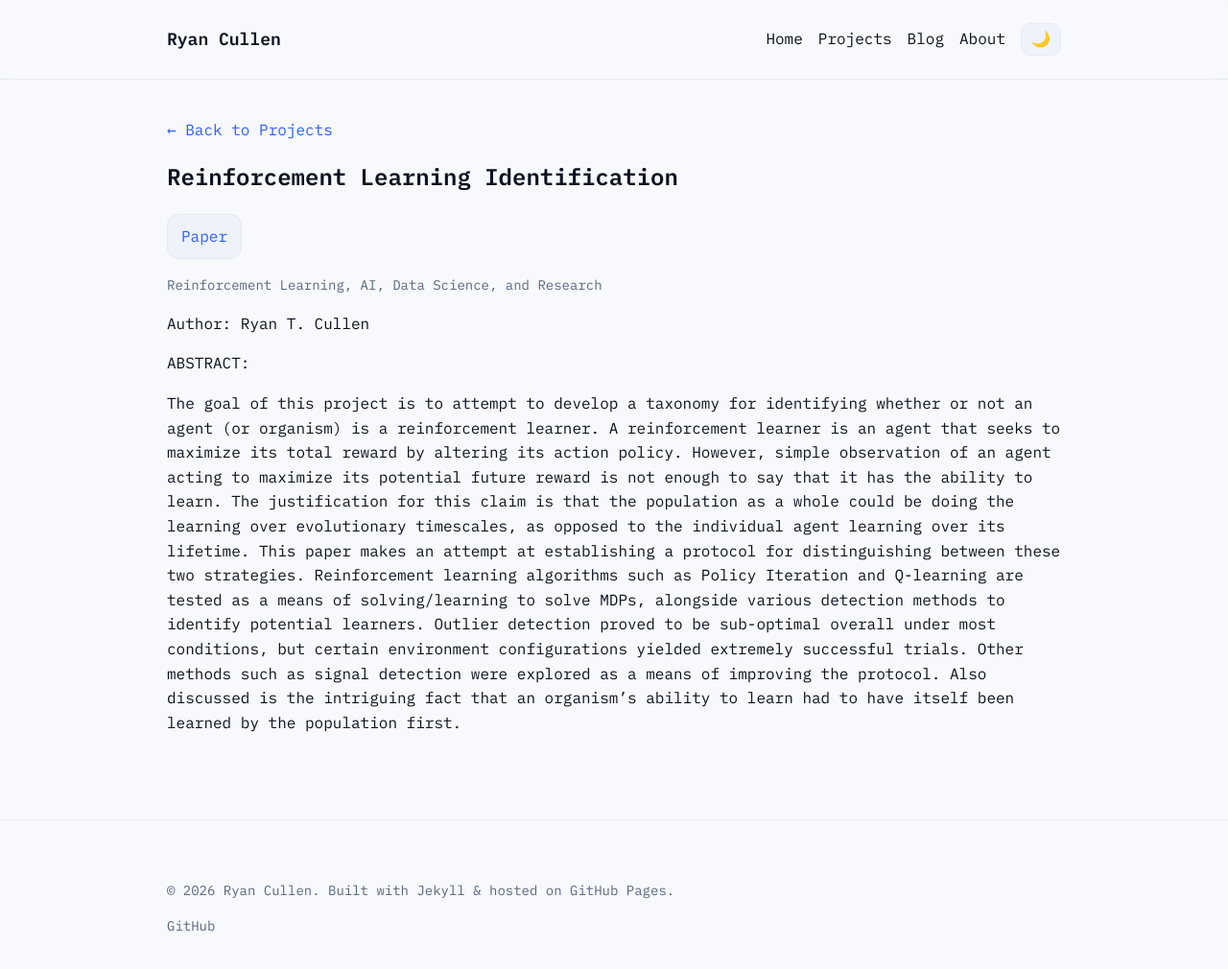
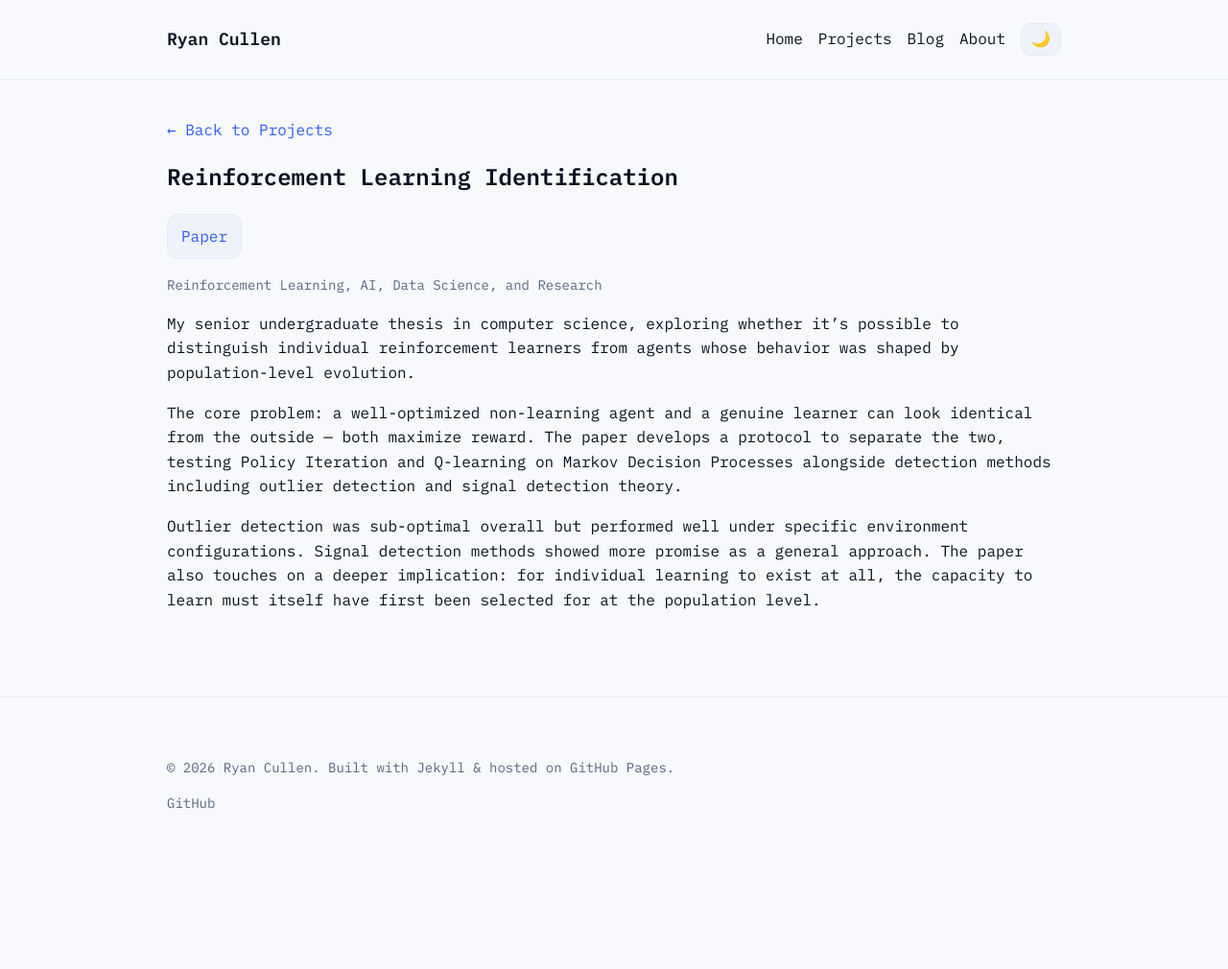
Before and after one commit to ryantcullen/ryantcullen.github.io, a Jekyll site: the page built from _projects/RL-thesis.md, in a window 1280 px wide and 1038 px high. Shown: the top 1010 px of the window at 96% size. Built offline with Jekyll 4.4.1, drawn with Linux system fonts in a browser that asks for light colours.

Commit message:
Tighten and polish remaining project pages for conciseness
Co-Authored-By: Claude Sonnet 4.6 <noreply@anthropic.com>

```diff
--- a/_projects/RL-thesis.md
+++ b/_projects/RL-thesis.md
@@ -8,8 +8,8 @@ link: https://github.com/ryantcullen/identifying-learners
 linkName: Paper
 ---
 
-Author: Ryan T. Cullen
+My senior undergraduate thesis in computer science, exploring whether it’s possible to distinguish individual reinforcement learners from agents whose behavior was shaped by population-level evolution.
 
-ABSTRACT:
+The core problem: a well-optimized non-learning agent and a genuine learner can look identical from the outside — both maximize reward. The paper develops a protocol to separate the two, testing Policy Iteration and Q-learning on Markov Decision Processes alongside detection methods including outlier detection and signal detection theory.
 
-The goal of this project is to attempt to develop a taxonomy for identifying whether or not an agent (or organism) is a reinforcement learner. A reinforcement learner is an agent that seeks to maximize its total reward by altering its action policy. However, simple observation of an agent acting to maximize its potential future reward is not enough to say that it has the ability to learn. The justification for this claim is that the population as a whole could be doing the learning over evolutionary timescales, as opposed to the individual agent learning over its lifetime. This paper makes an attempt at establishing a protocol for distinguishing between these two strategies. Reinforcement learning algorithms such as Policy Iteration and Q-learning are tested as a means of solving/learning to solve MDPs, alongside various detection methods to identify potential learners. Outlier detection proved to be sub-optimal overall under most conditions, but certain environment configurations yielded extremely successful trials. Other methods such as signal detection were explored as a means of improving the protocol. Also discussed is the intriguing fact that an organism’s ability to learn had to have itself been learned by the population first.
+Outlier detection was sub-optimal overall but performed well under specific environment configurations. Signal detection methods showed more promise as a general approach. The paper also touches on a deeper implication: for individual learning to exist at all, the capacity to learn must itself have first been selected for at the population level.
```
Also changed, not shown: projects/carelab-labs.md (+1 -13 lines).
